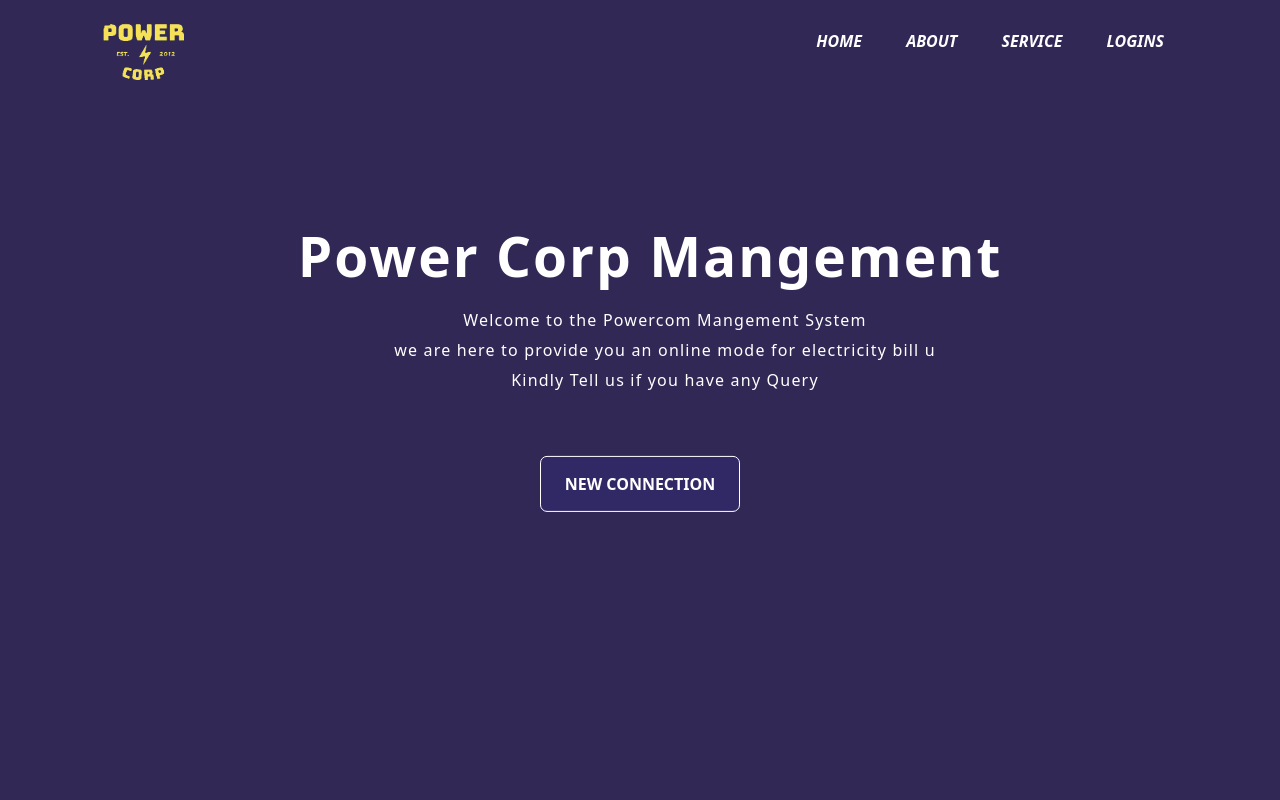
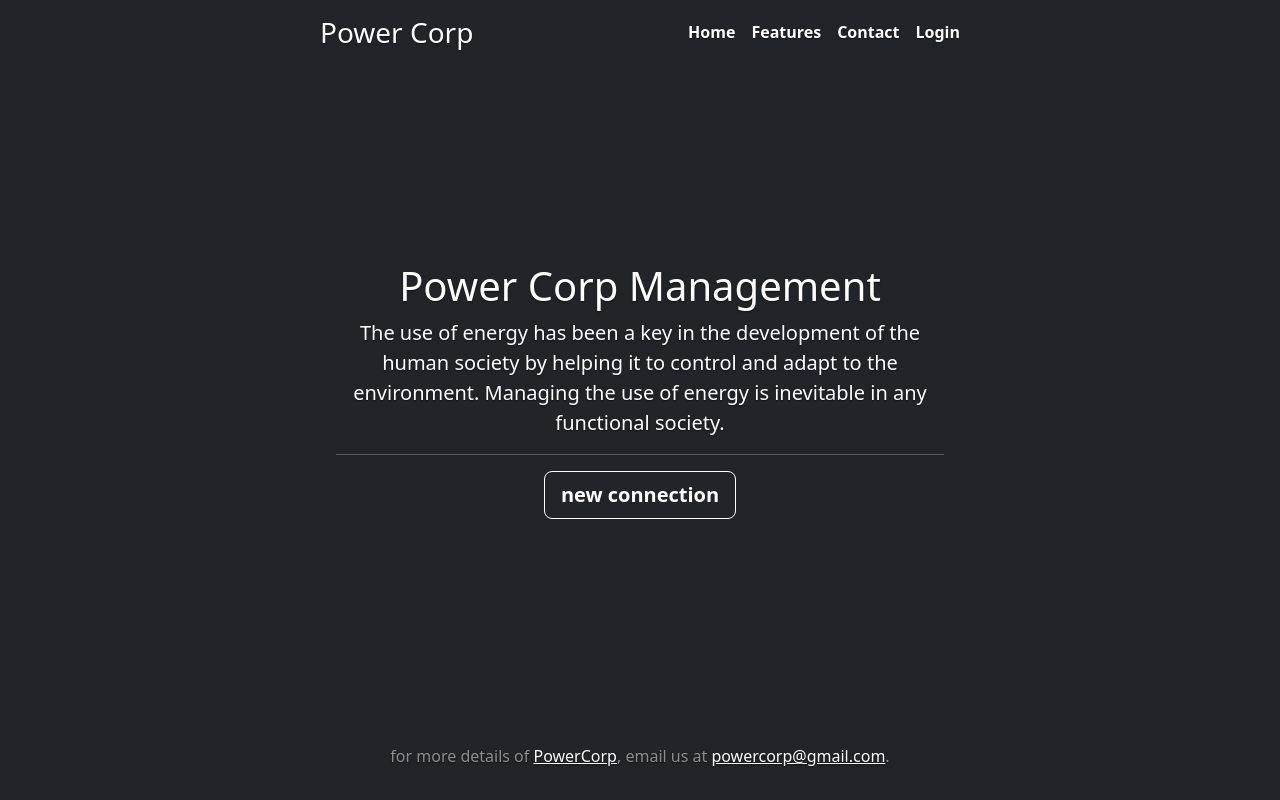
Before and after one commit to SyntaxEnemies/power-corp, a Flask app: page / in a window 1280 px wide. Run offline with Flask 2, Linux system fonts and the light colour scheme; parts of the project's set-up code (start-up, migrations or seed data) failed here and were passed over; some web fonts are replaced.

Commit message:
added home with changes

```diff
--- a/static/css/style.css
+++ b/static/css/style.css
@@ -30,92 +30,43 @@ body {
   border-top-right-radius: 0;
 }
 
-.menubar{
-  width: 85%;
-  margin: auto;
-  padding: 11px 0;
-   display: flex;
-   align-items:center;
-    justify-content: space-between;
-   }
-.menubar .logo
-{ width:100px;
-  cursor:pointer;}
-.menubar ul li{
-         list-style: none;
-          display: inline-block;
-           margin: 0 20px;
-            position: relative;}
-.menubar ul li a {
-       text-decoration: none;
-      color: white;
-     text-transform: uppercase;
-     }
- .menubar ul li::after{
-  content:'';
-  height: 3px;
-  width: 0;
-   background: #bbd7d4;
-    position: absolute;
-    left: 0;
-    bottom: 2px;
-     transition: 0.5s;
-  }
-  .menubar ul li:hover::after{
-     width: 100%;
+.btn-secondary,
+.btn-secondary:hover,
+.btn-secondary:focus {
+  color: #333;
+  text-shadow: none; /* Prevent inheritance from `body` */
 }
 
-  .submenu{
-     display: none;
-     position: absolute;
-     left: 0;
-     top: 100%;
+
+
+.cover-container {
+  max-width: 42em;
 }
-  .submenu ul li{
-     display: list-item;
-     margin:10px;
 
+
+/*
+ * Header
+ */
+
+.nav-masthead .nav-link {
+  color: #fff;
+  border-bottom: .25rem solid transparent;
 }
-   .menubar ul li:hover .submenu
-    {
-      display: block;
+
+.nav-masthead .nav-link:hover,
+.nav-masthead .nav-link:focus {
+  border-bottom-color: #2edab7;
 }
-  .content{
-     width: 100%;
-     position: absolute;
-     top: 40%;
-     font: bold;
-     transform: translateY(-50%);
-     text-align: center;
+
+.nav-masthead .nav-link + .nav-link {
+  margin-left: 1rem;
+}
+
+.nav-masthead .active {
   color: #fff;
+  border-bottom-color: #fff;
 }
-    .content .par{
-      padding-left: 50px;
-      padding-bottom: 25px;
-      font-family: system-ui, -apple-system, BlinkMacSystemFont, 'Segoe UI', Roboto, Oxygen, Ubuntu, Cantarell, 'Open Sans', 'Helvetica Neue', sans-serif;
-      letter-spacing: 1.2px;
-      line-height: 30px;
-    }
-    .content h1{
-      font-size: 55px;
-      font-weight: 600;
-      padding-left: 20px;
-      margin-top: 9%;
-      letter-spacing: 2px;
-      color: #fff;}
 
-  button{
-     width:200px;
-      padding:15px 0;
-      text-align: center ;
-      margin: 20px 10px ;
-       border-radius: 7px;
-        font-weight:bold ;
-        border: 1.5px solid #fff;
-        background: #312866;
-        color: #fff;
-        cursor: pointer;
-      }
       .card-registration .select-input.form-control[readonly]:not([disabled]) {
         font-size: 1rem;
         line-height: 2.15;
--- a/templates/home.html
+++ b/templates/home.html
@@ -1,43 +1,39 @@
-<!DOCTYPE html>
-<html lang='en'>
-<head>
-  <link href='https://cdn.jsdelivr.net/npm/bootstrap@5.2.2/dist/css/bootstrap.min.css' rel='stylesheet' >
-    <link rel='stylesheet' href="{{ url_for('static', filename='css/style.css') }}">
-</head>
+<!doctype html>
+{% extends 'base.html' %}
+{% block body %}
 
-<style>
-    body {
-      background:#312856;
-    }
-</style>
+    <style>
+      body {
+         text-shadow: 0 .05rem .1rem rgba(0, 0, 0, .5);
+         box-shadow: inset 0 0 5rem rgba(0, 0, 0, .5);
+         }
+    </style>
+    <section class=' d-flex text-center vh-100 text-bg-dark' >
+<div class="cover-container d-flex w-100 h-100 p-3 mx-auto flex-column">
+  <header class="mb-auto">
+    <div>
+      <h3 class="float-md-start mb-0">Power Corp</h3>
+      <nav class="nav nav-masthead justify-content-center float-md-end">
+        <a class="nav-link fw-bold py-1 px-0 " aria-current="page" href="#">Home</a>
+        <a class="nav-link fw-bold py-1 px-0" href="#">Features</a>
+        <a class="nav-link fw-bold py-1 px-0" href="#">Contact</a>
+        <a class="nav-link fw-bold py-1 px-0" href="#">Login</a>
 
-<body>
-            <div class='menubar'>
-                <img src="{{ url_for('static', filename='img/logo.png') }}" class='logo'>
-                <ul>
-                    <li><a  href='#'><b><i>HOME</i></b></a></li>
-                    <li><a href='#'><b><i>ABOUT</i></b></a></li>
-                    <li><a href='#'><b><i>SERVICE</i></b></a></li>
-                    <li> <a href='#'><b><i> LOGINS</i></b></a>
-                       <div class='submenu'>
-                           <ul>
-                              <li><a href='login.html'><b><i>USER </i></b></a></li>
-                             <li> <a href='employee.html'><b><i>EMPLOYEE</i></b></a></li>
-                           </li>
-                          </ul>
-                         </div>
-                  </ul>
-             </div>
-             <div class='content' style="backgound-color:#312855">
-                <h1>Power Corp Mangement</h1>
-                <p> </p>
-                <p class='par'>Welcome to the Powercom Mangement System  <br> we are here to provide you an online mode for electricity bill
-       u             <br> Kindly Tell us if you have any Query</p>
-          <div>
-            <button type='button'> NEW CONNECTION</button>
-          </div>
-       </div>
+      </nav>
+    </div>
+  </header>
 
-          </div>
-    </body>
-</html>
+  <main class="px-3">
+    <h1>Power Corp Management</h1>
+    <p class="lead"> The use of energy has been a key in the development of the human society by helping it to control and adapt to the environment. Managing the use of energy is inevitable in any functional society. <p class="lead">
+      <hr class='mb-6'>
+      <a href="#" class="btn btn-lg btn-secondary fw-bold border-white bg-dark">new connection</a>
+    </p>
+  </main>
+
+  <footer class="mt-auto text-white-50">
+    <p>  for more details of  <a href="https://getbootstrap.com/" class="text-white"> PowerCorp</a>, email us at  <a href="https://twitter.com/mdo" class="text-white">  powercorp@gmail.com</a>.</p>
+  </footer>
+</div>
+</section>
+{% endblock %}
```
Lines whose indentation alone changed are shown as unchanged.
